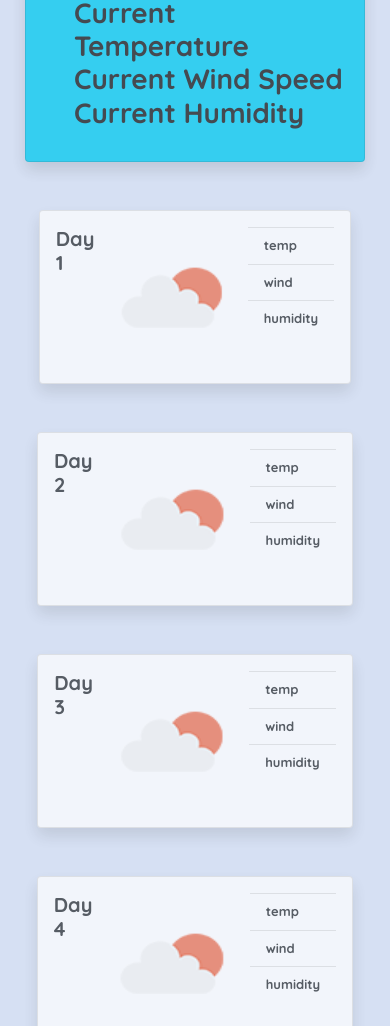
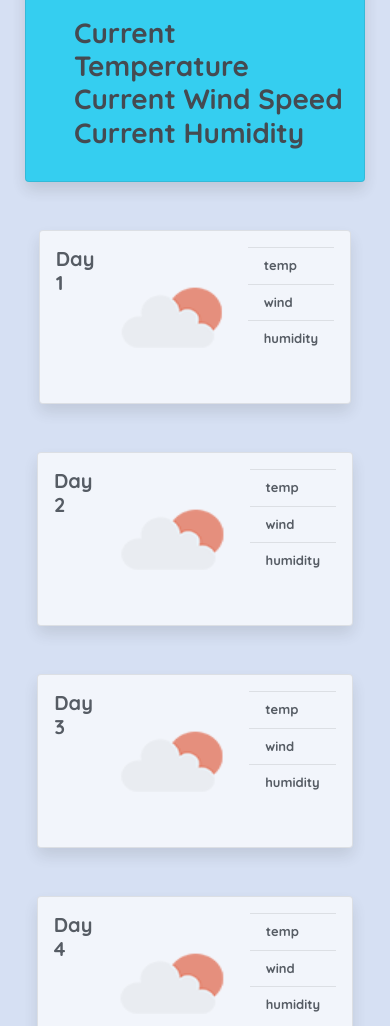
Before and after one commit to sashdc/the-weather-report, a plain HTML site: page index.html in a window 390 px wide. Shown: the part 594-1620 px from the top of the page. Drawn offline with nearby package versions, Linux system fonts and the light colour scheme.

Commit message:
fixed overlapping on mobile

```diff
--- a/assets/css/style.css
+++ b/assets/css/style.css
@@ -70,13 +70,14 @@ li {
     display: flex;
     flex-direction: row;
     width: 98%;
-    margin: 0 auto;
+    margin: 20px auto;
 }
 
 
 @media (max-width: 1000px) {
     .weather {
         flex-direction: column;
+        margin-top: 20px;
     }
 
     .current-weather {
--- a/assets/js/script.js
+++ b/assets/js/script.js
@@ -53,7 +53,7 @@ function getForecast(lat,lon, type){
       for (i=7;i<40; i+=8){
         console.log(data.list[i])
       document.getElementById(`five-icon-${i}`).src= `https://openweathermap.org/img/wn/${data.list[i].weather[0].icon}.png`
-      document.getElementById(`${i}`).innerText= date.getDate()++ + "/" +  month +"/"+ date.getFullYear()
+      // document.getElementById(`${i}`).innerText= date.getDate()++ + "/" +  month +"/"+ date.getFullYear()
       document.getElementById(`five-temp-${i}`).innerText= "Temp: " +Math.floor(data.list[i].main.temp) +'°C'
       document.getElementById(`five-wind-${i}`).innerText= "Wind Speed: "+ data.list[i].wind.speed + 'm/s'
       document.getElementById(`five-hum-${i}`).innerText= "Humidity: " +data.list[i].main.humidity + "%"
```
